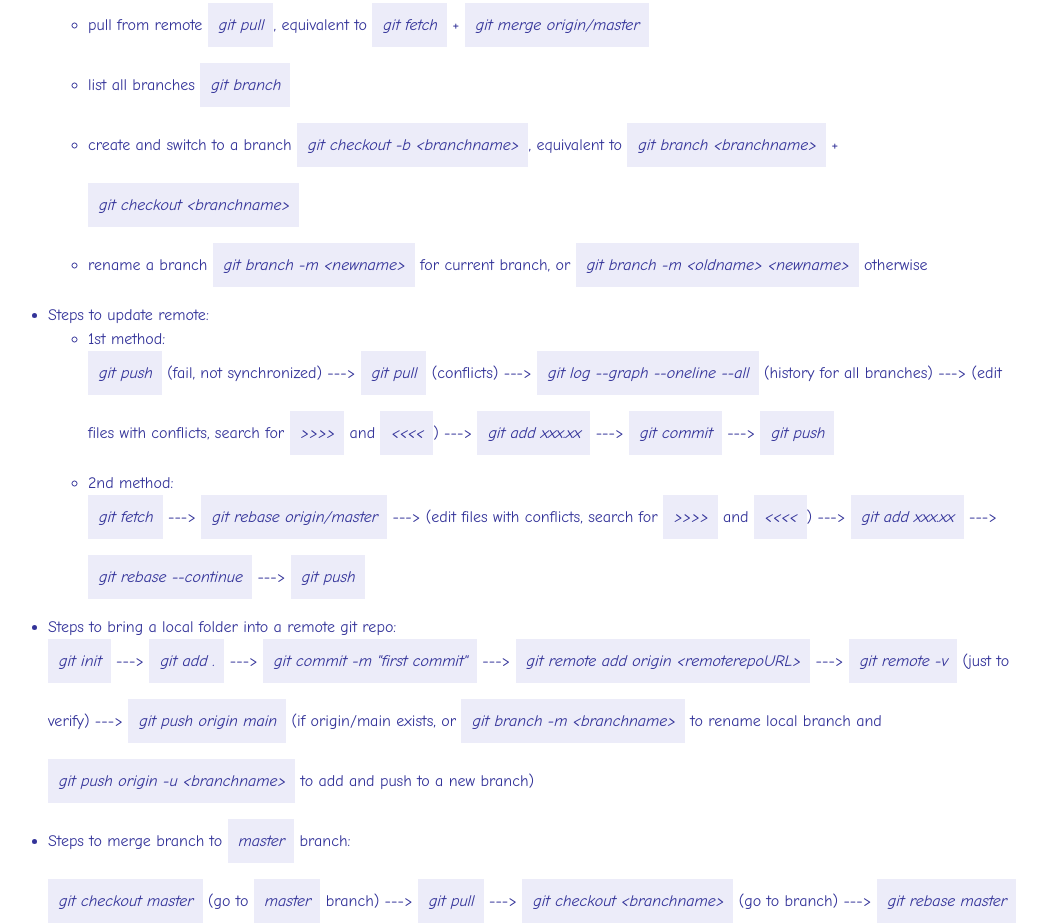
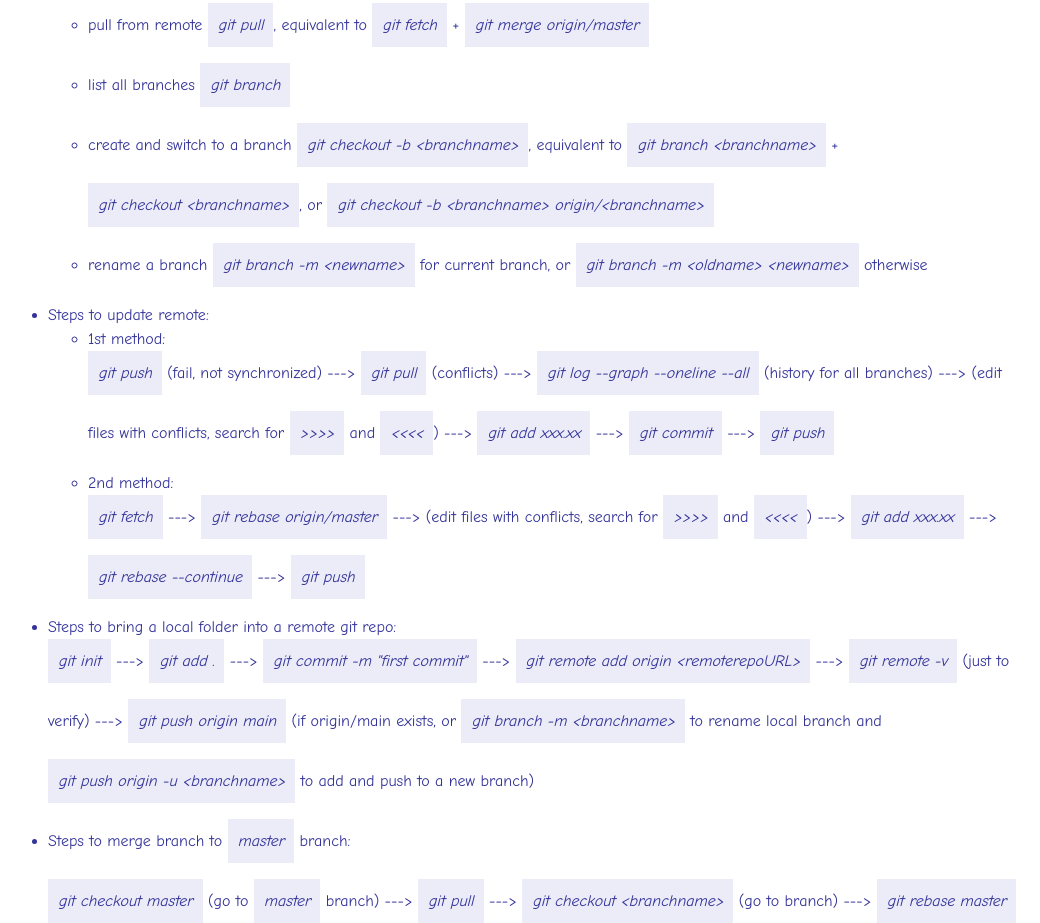
Before and after one commit to Felicia1994/blogs, a plain HTML site: page index.html in a window 1280 px wide. Shown: the part 8159-9082 px from the top of the page, without its empty margins (125-1165 px from the left). Drawn offline with Linux system fonts and the light colour scheme.

Commit message:
add another git command

```diff
--- a/index.html
+++ b/index.html
@@ -509,7 +509,7 @@
                     <li>list all branches <nobr class="blockquote">git branch</nobr></li>
                     <li>
                       create and switch to a branch <nobr class="blockquote">git checkout -b &ltbranchname&gt</nobr>,
-                      equivalent to <nobr class="blockquote">git branch &ltbranchname&gt</nobr> + <nobr class="blockquote">git checkout &ltbranchname&gt</nobr>
+                      equivalent to <nobr class="blockquote">git branch &ltbranchname&gt</nobr> + <nobr class="blockquote">git checkout &ltbranchname&gt</nobr>, or <nobr class="blockquote">git checkout -b &ltbranchname&gt origin/&ltbranchname&gt</nobr>
                     </li>
                     <li>
                       rename a branch <nobr class="blockquote">git branch -m &ltnewname&gt</nobr> for current branch,
```
